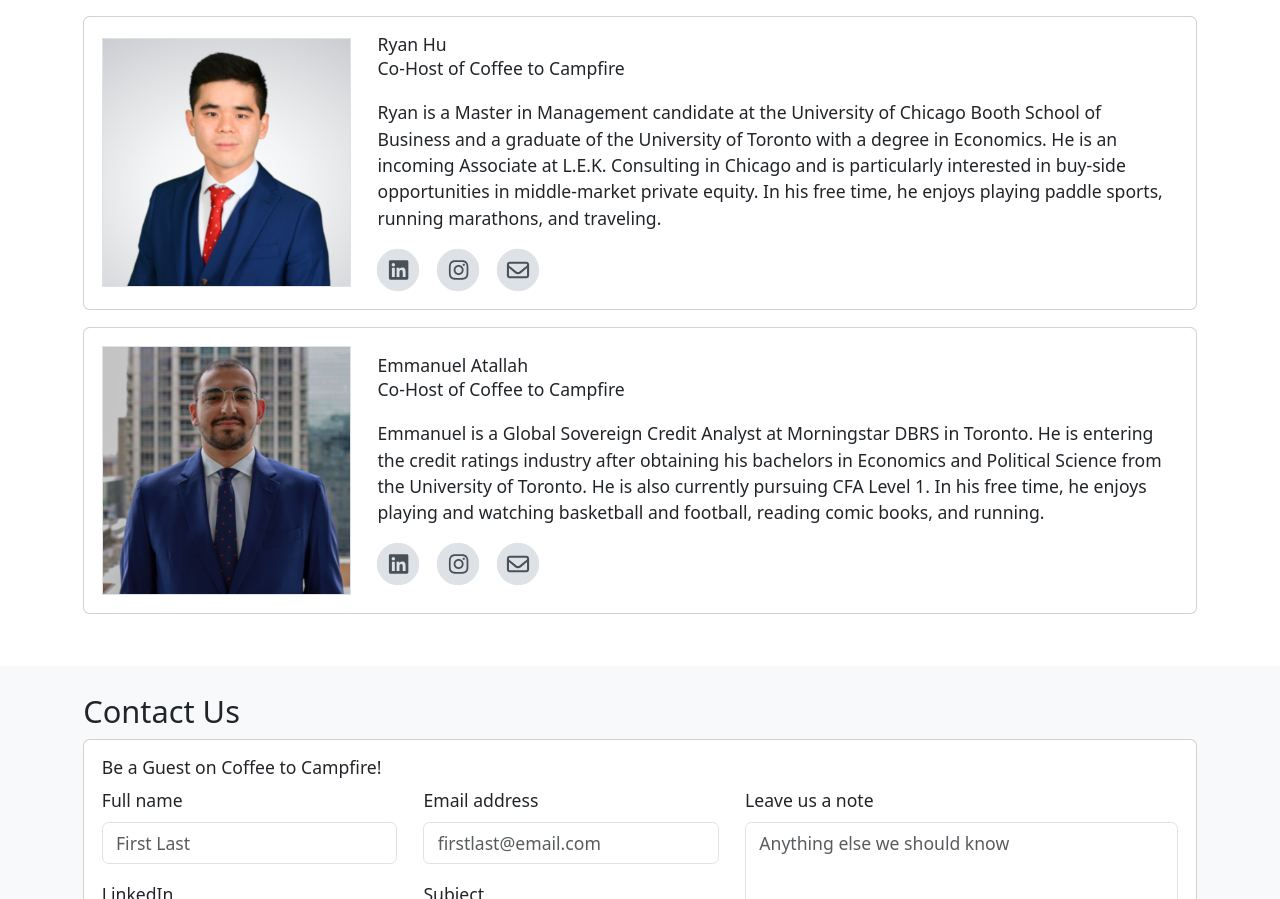
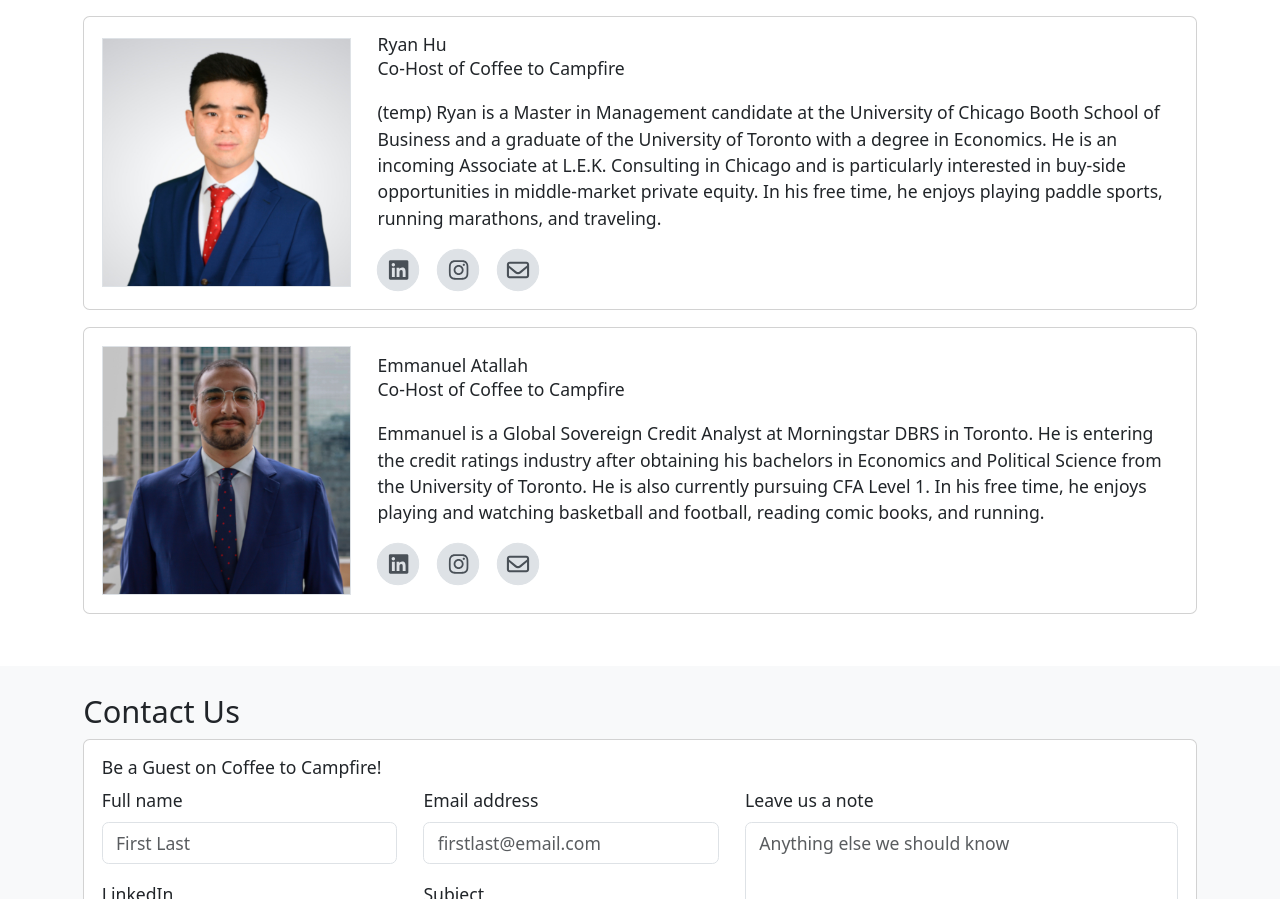
Before and after one commit to willdufault/ctc-podcast, a React (Vite) app: page / in a window 1280 px wide. Shown: the part 1935-2834 px from the top of the page. Built offline with nearby package versions, Linux system fonts and the light colour scheme.

Commit message:
test pipeline

```diff
--- a/src/components/sections/About/index.tsx
+++ b/src/components/sections/About/index.tsx
@@ -50,7 +50,7 @@ export default function About() {
                   <h6 className='mb-0'>Ryan Hu</h6>
                   <p>Co-Host of Coffee to Campfire</p>
                   <p>
-                    Ryan is a Master in Management candidate at the University of Chicago Booth School of Business and a graduate of the University of Toronto with a degree in Economics. He is an incoming Associate at L.E.K. Consulting in Chicago and is particularly interested in buy-side opportunities in middle-market private equity. In his free time, he enjoys playing paddle sports, running marathons, and traveling.
+                    (temp) Ryan is a Master in Management candidate at the University of Chicago Booth School of Business and a graduate of the University of Toronto with a degree in Economics. He is an incoming Associate at L.E.K. Consulting in Chicago and is particularly interested in buy-side opportunities in middle-market private equity. In his free time, he enjoys playing paddle sports, running marathons, and traveling.
                   </p>
                   <div className='d-flex column-gap-3'>
                     <Social url='https://www.linkedin.com/in/ryanhhu/' Icon={faLinkedin}></Social>
```
